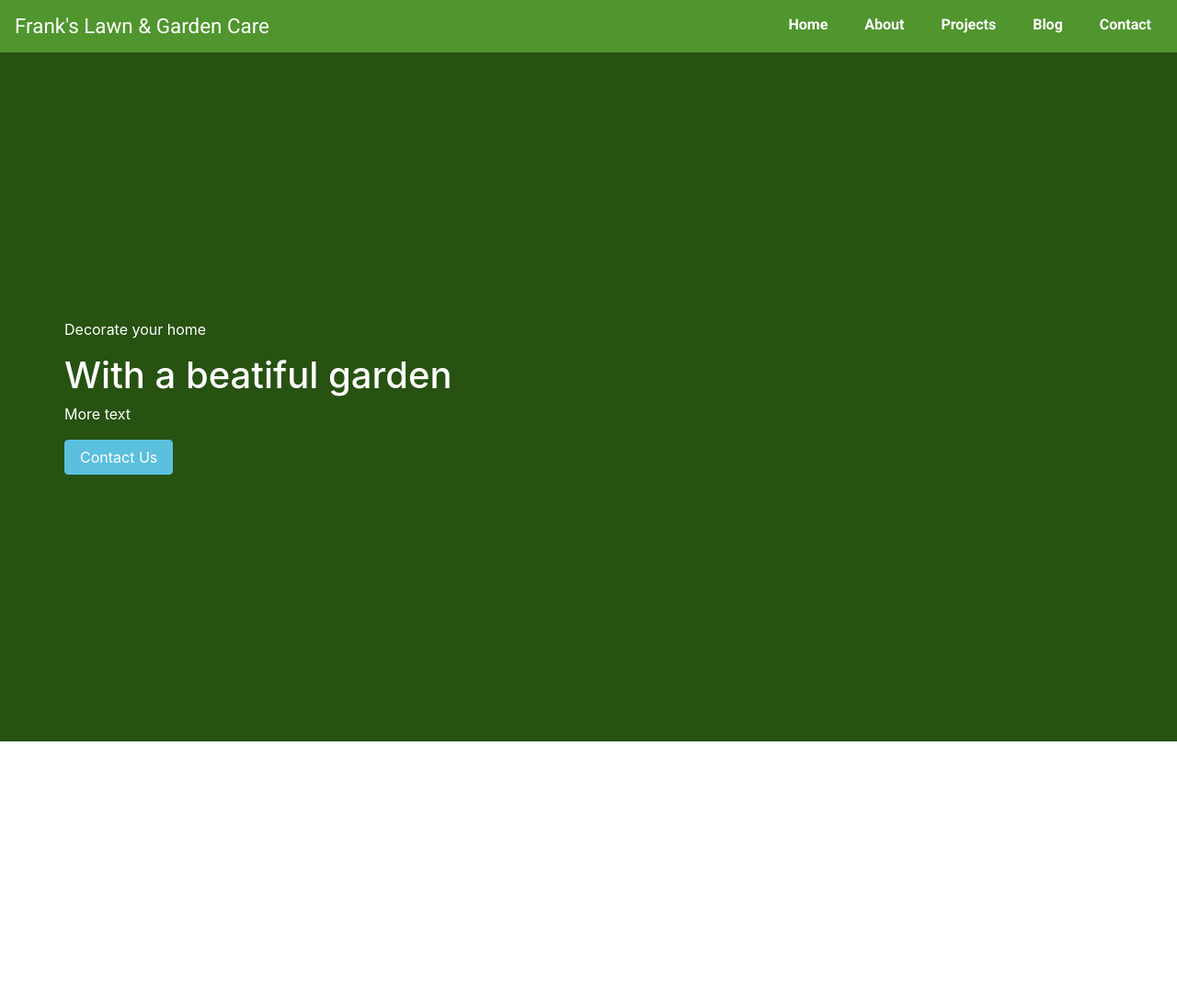
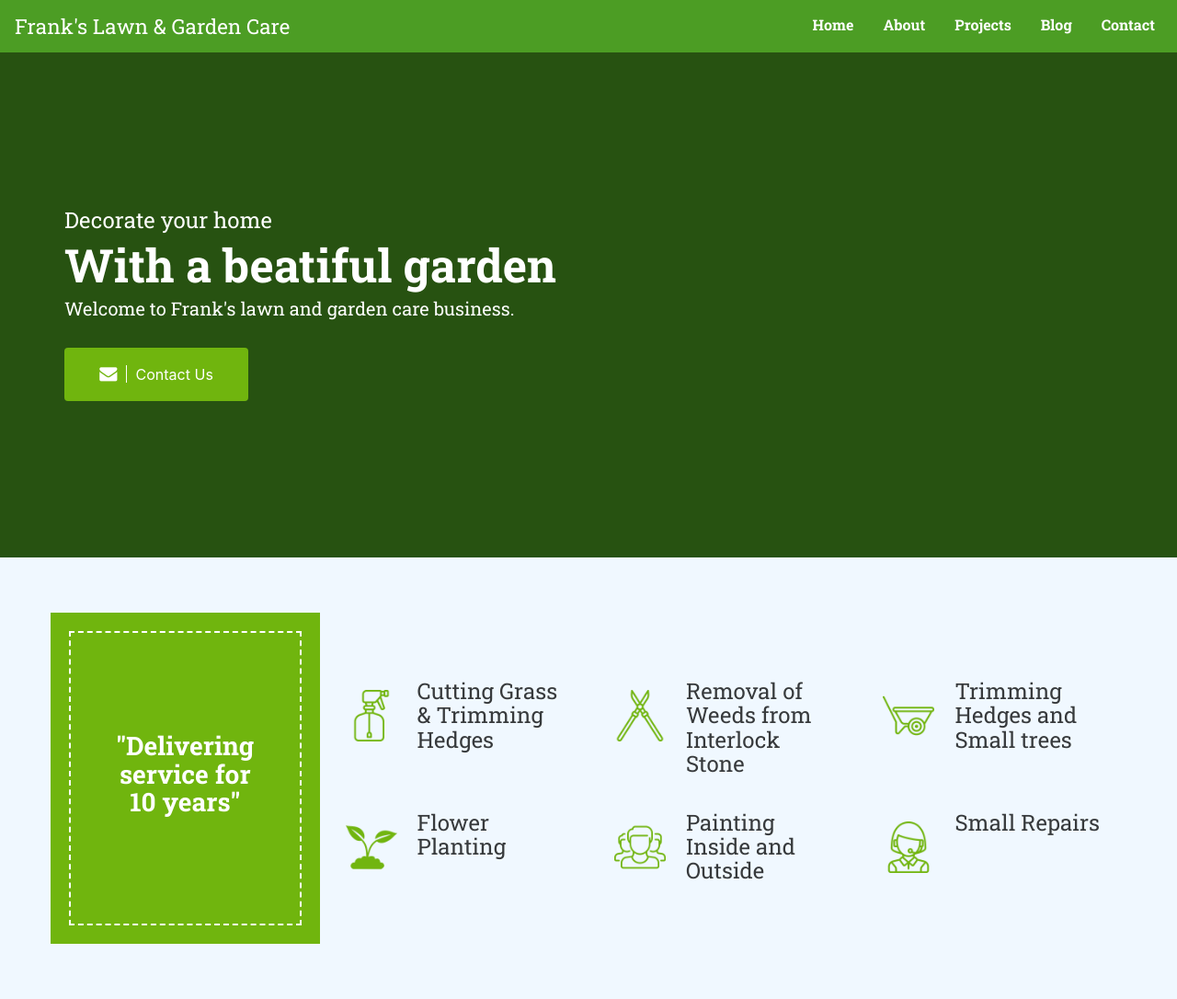
Before and after one commit to sebastiann88/franks-lawn-and-garden-care, a plain HTML site: page index.html in a window 1280 px wide. Shown: the whole page at 92% size. Before the commit the page ends 806 px from the top, so only its background shows below. Drawn offline with Linux system fonts and the light colour scheme; a script that the page names is missing.

Commit message:
feat(all): create media objects for services

```diff
--- a/css/style.css
+++ b/css/style.css
@@ -1,20 +1,20 @@
 /* --- NAVBAR --- */
 
 .navbar {
-    background-color: #50952e;
+    background-color: #4c9d24;
 }
 
 .nav-link {
     color: #fff;
-    padding: 0 0.75em;
-    font-family: 'Roboto', sans-serif;
+    padding: 0 0.5em;
+    font-family: 'Roboto Slab', serif;
     font-weight: bold;
 }
 
 .logo {
     display: block;
     width: 100%;
-    font-family: 'Roboto', sans-serif;
+    font-family: 'Roboto Slab', serif;
     font-weight: normal;
     font-size: 1.4em;
     color: #fff;
@@ -47,6 +47,9 @@
 
 body {
     padding-top: 3.5em;
+    box-sizing: border-box;
+    -moz-box-sizing: border-box;
+    -webkit-box-sizing: border-box;
 }
 
 .container {
@@ -56,7 +59,7 @@ body {
 
 .home-banner {
     display: flex;
-    height: 750px;
+    height: 550px;
     align-items: center;
     color: #fff;
 }
@@ -65,7 +68,110 @@ body {
     background-color: #275211;
 }
 
+.green-box {
+    height: 20em;
+    border: 20px solid #70b50e;
+    background-color: #70b50e;
+    padding: 0;
+}
+
+.green-box-border {
+    display: flex;
+    border: 2px dashed #fff;
+    height: 100%;
+    width: 100%;
+    align-items: center;
+    justify-content: center;
+}
+
+.green-box-border h3 {
+    color: #fff;
+    padding: 2em;
+    font-weight: bold;
+    text-align: center;
+}
+
+.services {
+    height: auto;
+    padding-top: 3.5em;
+    background-color: aliceblue;
+}
+
+.media {
+    padding: 1em;
+}
+
+/* --- BUTTONS --- */
+
+.contact-button {
+    display: flex;
+    background-color: #70b50e;
+    border: none;
+    margin-top: 2em;
+    height: 58px;
+    width: 200px;
+    align-items: center;
+    text-align: center;
+    justify-content: center;
+    transition: background 0.5s;
+}
+
+.contact-button:hover {
+    background-color: #4c9d24;
+    transition: background 0.5s;
+}
+
+.mail-icon {
+    font-size: 1.2em;
+    margin-right: 0.5em;
+    padding-right: 0.5em;
+    border-right: 1px solid #fff;
+}
+
+.service-icon {
+    padding: 0.75em;
+    width: 5em;
+}
+
+
+
+/* --- TYPOGRAPHY --- */
+
+body {
+    -webkit-font-smoothing: antialiased;
+	-moz-osx-font-smoothing: grayscale;
+    text-rendering: optimizeLegibility;
+}
+
+.h1 {
+    font-family: 'Roboto Slab', serif;
+    font-weight: bold;
+    font-size: 50px;
+}
+
+h3 {
+    font-family: 'Roboto Slab', serif;
+    font-weight: normal;
+}
+
+h4 {
+    font-family: 'Roboto Slab', serif;
+    font-weight: normal;
+}
+
+h5 {
+    font-family: 'Roboto Slab', serif;
+    font-weight: normal;
+}
+
+
+
+
+
 /* --- MEDIA QUERIES --- */
+
+
+/* --- Medium --- */
 
 @media (min-width: 768px) {
     .logo {
@@ -74,6 +180,39 @@ body {
         width: auto;
     }
 
+    .green-box {
+        height: 32em;
+    }
+
+    .services {
+        height: 32em;
+    }
+
+    .container-services {
+        display: flex;
+        align-items: center;
+        height: 480px;
+        background-color: aliceblue;
+    }
 
 
 }
+
+/* --- Large --- */
+
+@media (min-width: 992px) {
+    .services {
+        height: 360px;
+    }
+
+    .green-box {
+        height: 360px
+    }
+
+}
+
+/* --- Extra large --- */
+
+@media (min-width: 1200px) {
+
+}
--- a/index.html
+++ b/index.html
@@ -14,7 +14,7 @@
     <link rel="stylesheet" type="text/css" href="css/style.css">
 
     <!-- GOOGLE FONTS -->
-    <link href="https://fonts.googleapis.com/css?family=Roboto:400,700" rel="stylesheet">
+    <link href="https://fonts.googleapis.com/css?family=Roboto+Slab:400,700" rel="stylesheet">
 
   </head>
   <body>
@@ -33,23 +33,99 @@
          </div>
       </nav>
 
-    <div class="green-banner">
+    <section class="green-banner">
         <div class="container">
             <div class="row col-sm-12">
                 <div class="jumbotron-fluid home-banner">
                     <span class="align-middle">
-                        <p>Decorate your home</p>
-                        <h1>With a beatiful garden</h1>
-                        <p>More text</p>
-                        <a class="btn btn-info" href="#">Contact Us</a>
+                        <h4>Decorate your home</h4>
+                        <h1 class="h1">With a beatiful garden</h1>
+                        <h5>Welcome to Frank's lawn and garden care business.</h5>
+                        <a class="btn btn-info contact-button" href="#"><i class="fa fa-envelope mail-icon"></i>Contact Us</a>
                     </span>
                 </div>
             </div>
         </div>
-    </div>
+    </section>
+
+    <section class="container-services">
+        <div class="container">
+            <div class="row">
+               <div class="col-sm-12 col-md-2 col-xl-3 green-box">
+                   <div class="green-box-border">
+                       <h3>"Delivering service for 10 years"</h3>
+                   </div>
+                </div>
+                <div class="col-sm-12 col-md-10 col-xl-9 services">
+                    <div class="row">
+                        <div class="media col-sm-12 col-md-6 col-lg-4">
+                            <div class="media-left">
+                                <img class="media-object service-icon" src="img/spray.png">
+                            </div>
+                            <div class="media-body">
+                                <h4 class="media-heading">Cutting Grass &amp; Trimming Hedges</h4>
+                            </div>
+                        </div>
+
+                        <div class="media col-sm-12 col-md-6 col-lg-4">
+                            <div class="media-left">
+                                <img class="media-object service-icon" src="img/scissors.png">
+                            </div>
+                            <div class="media-body">
+                                <h4 class="media-heading">Removal of Weeds from Interlock Stone</h4>
+                            </div>
+                        </div>
+
+                        <div class="media col-sm-12 col-md-6 col-lg-4">
+                            <div class="media-left">
+                                <img class="media-object service-icon" src="img/work.png">
+                            </div>
+                            <div class="media-body">
+                                <h4 class="media-heading">Trimming Hedges and Small trees</h4>
+                            </div>
+                        </div>
+                    </div>
+                    <div class="row">
+                        <div class="media col-sm-12 col-md-6 col-lg-4">
+                            <div class="media-left">
+                                <img class="media-object service-icon" src="img/planting.png">
+                            </div>
+                            <div class="media-body">
+                                <h4 class="media-heading">Flower Planting</h4>
+                            </div>
+                        </div>
+
+                        <div class="media col-sm-12 col-md-6 col-lg-4">
+                            <div class="media-left">
+                                <img class="media-object service-icon" src="img/experts.png">
+                            </div>
+                            <div class="media-body">
+                                <h4 class="media-heading">Painting Inside and Outside</h4>
+                            </div>
+                        </div>
+
+                        <div class="media col-sm-12 col-md-6 col-lg-4">
+                            <div class="media-left">
+                                <img class="media-object service-icon" src="img/support.png">
+                            </div>
+                            <div class="media-body">
+                                <h4 class="media-heading">Small Repairs</h4>
+                            </div>
+                        </div>
+                    </div>
+                </div>
+            </div>
+        </div>
+    </section>
+
+    <section>
+
+
+    </section>
 
     <!-- jQuery (necessary for Bootstrap's JavaScript plugins) -->
     <script src="js/jquery-3.1.1.min.js"></script>
+    <script src="https://cdnjs.cloudflare.com/ajax/libs/tether/1.3.7/js/tether.min.js"></script>
     <!-- Include all compiled plugins (below), or include individual files as needed -->
     <script src="js/bootstrap.min.js"></script>
   </body>
```
Also changed, not shown: img/experts.png (added), img/planting.png (added), img/scissors.png (added), img/spray.png (added), img/support.png (added), img/work.png (added), 2 other files.
